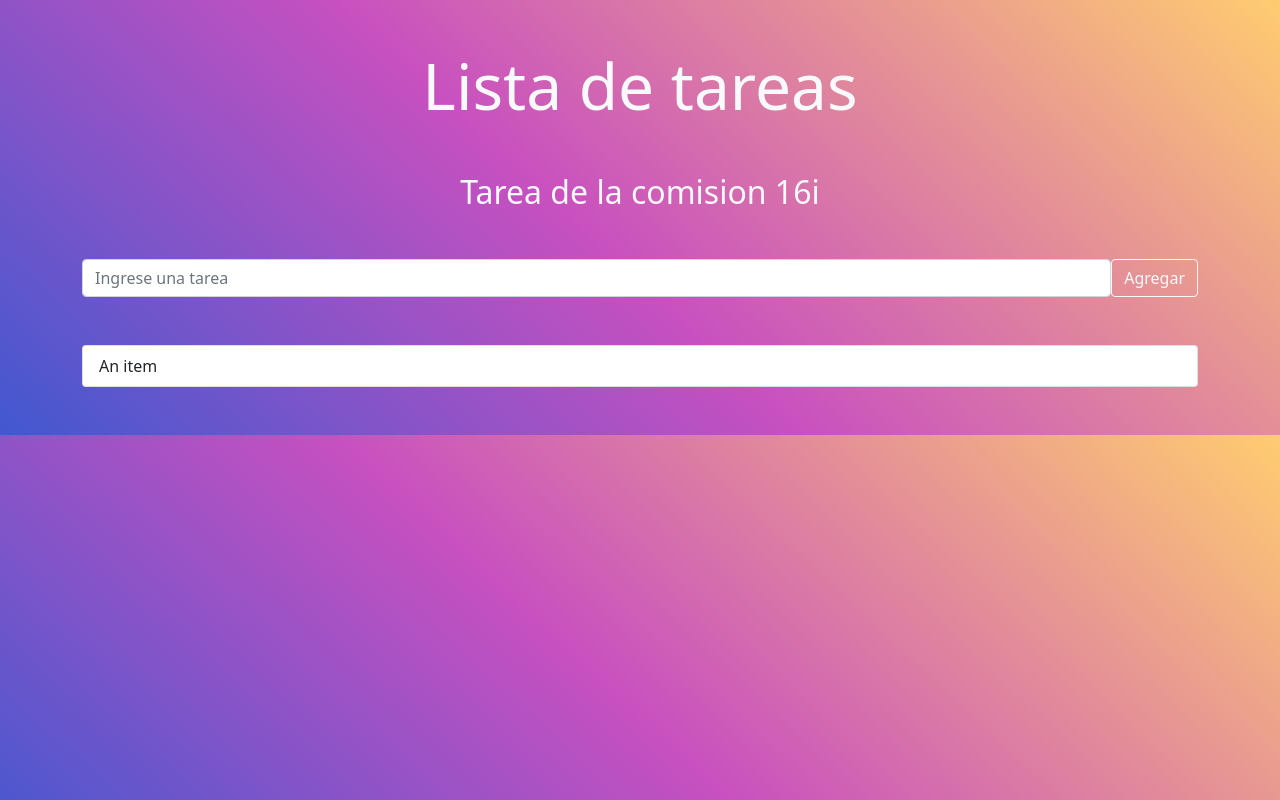
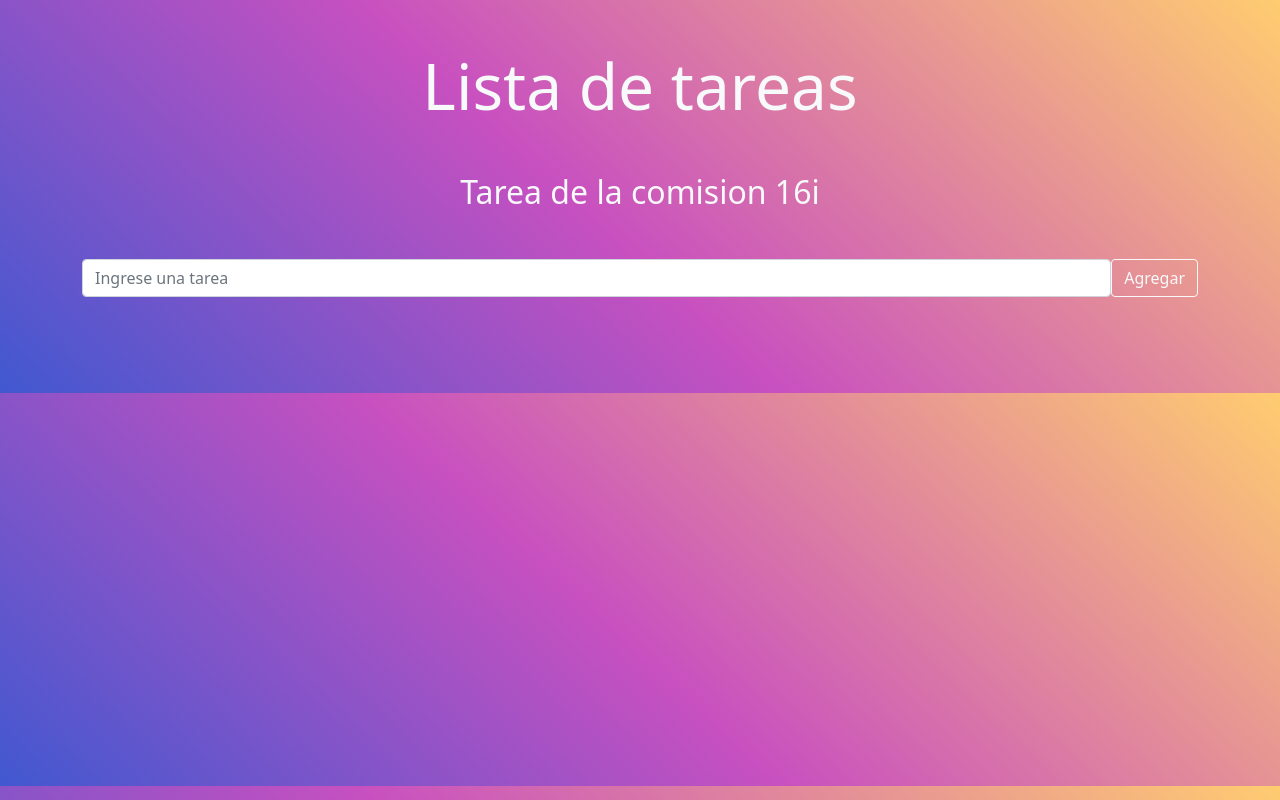
Before and after one commit to facundomoya/ReactListaTareas, a React (Create React App) app: page / in a window 1280 px wide. Built offline with nearby package versions, Linux system fonts and the light colour scheme.

Commit message:
se agrego tareas y se pueden dibujar

```diff
--- a/src/components/FormTareas.js
+++ b/src/components/FormTareas.js
@@ -15,6 +15,9 @@ const FormTareas = () => {
         e.preventDefault()
         console.log("desde handlesubmit")
         setTareas([...tareas,tareaIndividual])
+        //limpiar el input
+        setTareaIndividual("")
+
     }
     return (
     //aqui va el maquetado y muy poca logica
@@ -27,7 +30,7 @@ const FormTareas = () => {
         </div>
         </form>
         <section className="container">
-            <ListaTareas></ListaTareas>
+            <ListaTareas arregloTareas={tareas}></ListaTareas>
         </section>
         </>
     );
--- a/src/components/ItemTarea.js
+++ b/src/components/ItemTarea.js
@@ -1,8 +1,8 @@
 import React from 'react';
 
-const ItemTarea = () => {
+const ItemTarea = (props) => {
     return (
-        <li className="list-group-item">An item</li>
+        <li className="list-group-item">{props.dato}</li>
     );
 };
 
--- a/src/components/ListaTareas.js
+++ b/src/components/ListaTareas.js
@@ -1,10 +1,12 @@
 import React from 'react';
 import ItemTarea from './ItemTarea';
 
-const ListaTareas = () => {
+const ListaTareas = (props) => {
     return (
         <ul className="list-group my-5">
-       <ItemTarea></ItemTarea>
+            {
+                props.arregloTareas.map((elemento,indice)=><ItemTarea key={indice} dato={elemento}></ItemTarea>)
+            }
         </ul>
     );
 };
```
